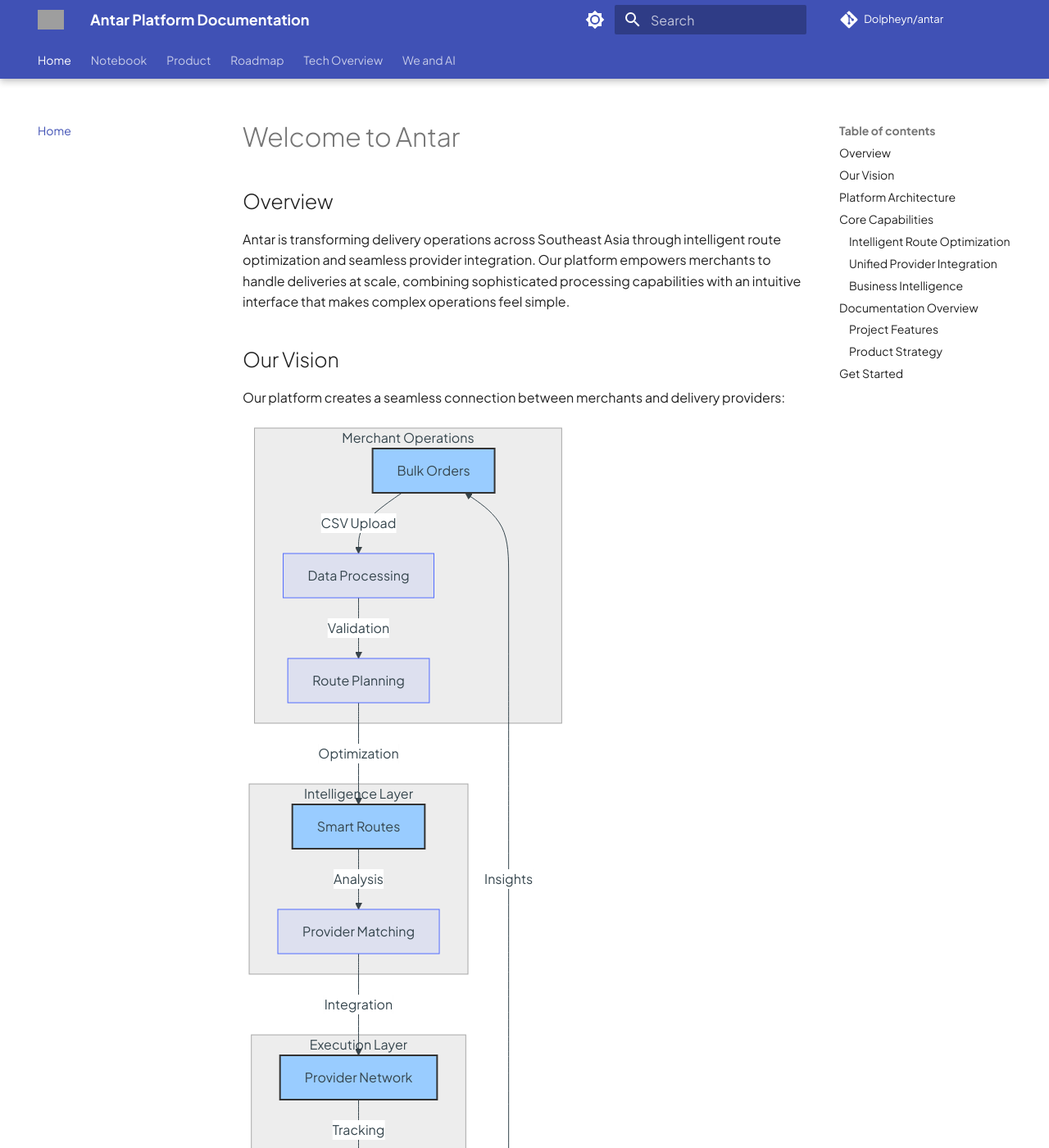
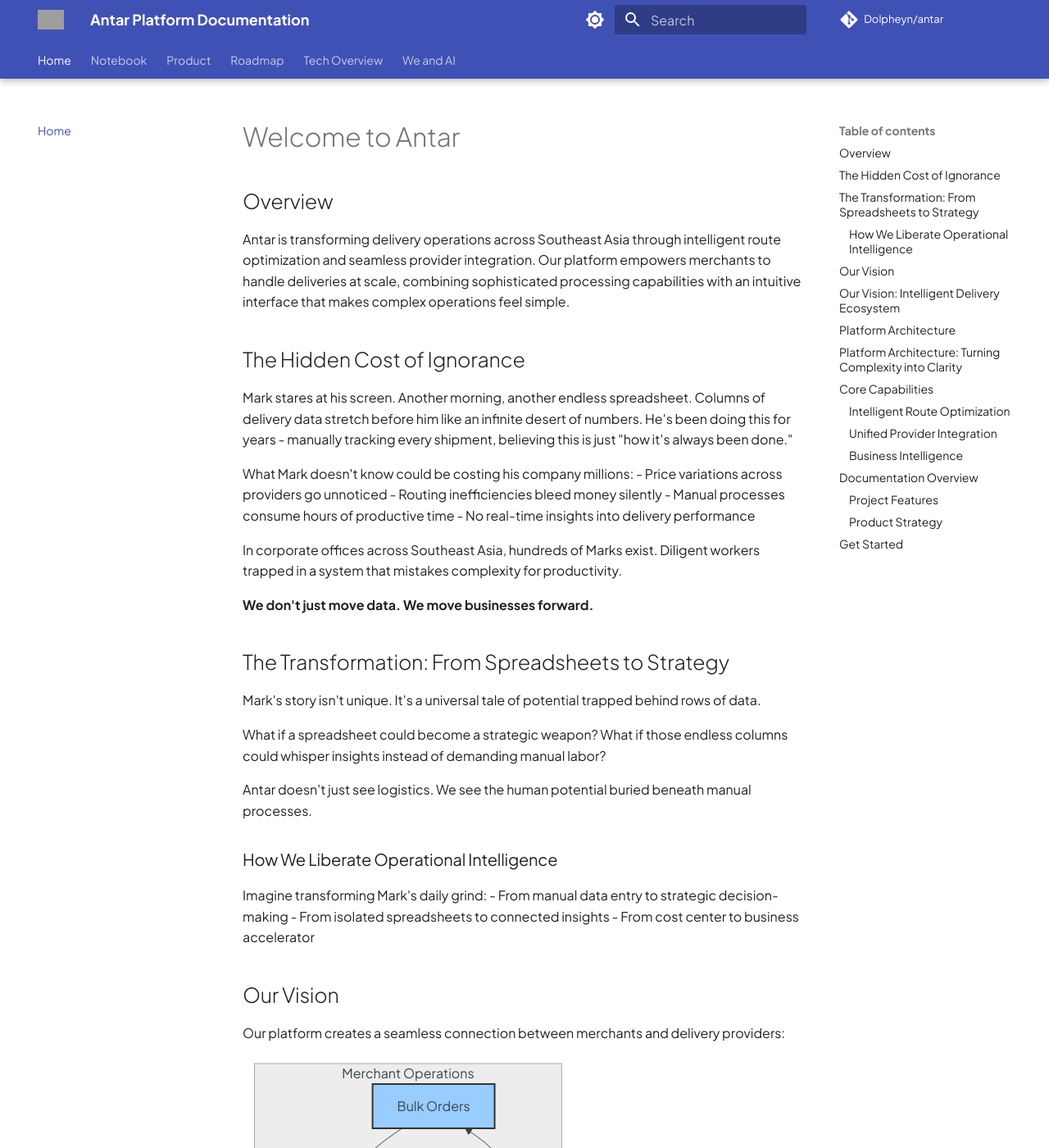
Before and after one commit to Dolpheyn/antar, an MkDocs documentation site: the page built from docs/index.md, in a window 1280 px wide and 1400 px high. Shown: the whole window at 82% size. Built offline with MkDocs 1.6.1 and Material for MkDocs 9.7.7, drawn with Linux system fonts in a browser that asks for light colours; comment, search, counter and statistics services are not loaded; some of the changed text lies outside the part shown; grey boxes are pictures that could not be loaded.

Commit message:
docs(index): enhance narrative with human-centric value proposition
- Add storytelling section about operational challenges
- Introduce narrative bridge between problem and solution
- Simplify technical diagrams
- Maintain emotional and strategic tone

````diff
--- a/docs/index.md
+++ b/docs/index.md
@@ -2,6 +2,35 @@
 
 ## Overview
 Antar is transforming delivery operations across Southeast Asia through intelligent route optimization and seamless provider integration. Our platform empowers merchants to handle deliveries at scale, combining sophisticated processing capabilities with an intuitive interface that makes complex operations feel simple.
+
+## The Hidden Cost of Ignorance
+
+Mark stares at his screen. Another morning, another endless spreadsheet. Columns of delivery data stretch before him like an infinite desert of numbers. He's been doing this for years - manually tracking every shipment, believing this is just "how it's always been done."
+
+What Mark doesn't know could be costing his company millions:
+- Price variations across providers go unnoticed
+- Routing inefficiencies bleed money silently
+- Manual processes consume hours of productive time
+- No real-time insights into delivery performance
+
+In corporate offices across Southeast Asia, hundreds of Marks exist. Diligent workers trapped in a system that mistakes complexity for productivity.
+
+**We don't just move data. We move businesses forward.**
+
+## The Transformation: From Spreadsheets to Strategy
+
+Mark's story isn't unique. It's a universal tale of potential trapped behind rows of data.
+
+What if a spreadsheet could become a strategic weapon? What if those endless columns could whisper insights instead of demanding manual labor?
+
+Antar doesn't just see logistics. We see the human potential buried beneath manual processes.
+
+### How We Liberate Operational Intelligence
+
+Imagine transforming Mark's daily grind:
+- From manual data entry to strategic decision-making
+- From isolated spreadsheets to connected insights
+- From cost center to business accelerator
 
 ## Our Vision
 
@@ -33,6 +62,17 @@
     style H fill:#9cf,stroke:#333,stroke-width:2px
 ```
 
+## Our Vision: Intelligent Delivery Ecosystem
+
+Our platform creates a seamless connection between human potential and technological innovation:
+
+```mermaid
+graph TD
+    A[Manual Processes] -->|Antar Intelligence| B[Strategic Insights]
+    B -->|Optimization| C[Efficient Delivery]
+    C -->|Continuous Learning| A
+```
+
 ## Platform Architecture
 
 Our system is built on three core layers that work together seamlessly:
@@ -61,6 +101,21 @@
     style D fill:#f96,stroke:#333,stroke-width:2px
     style G fill:#f96,stroke:#333,stroke-width:2px
 ```
+
+## Platform Architecture: Turning Complexity into Clarity
+
+Our system breaks down operational barriers:
+
+```mermaid
+graph LR
+    A[Human Expertise] --> B[Smart Technology]
+    B --> C[Business Growth]
+```
+
+Key Transformations:
+- Data becomes strategy
+- Complexity yields to simplicity
+- Manual work transforms into strategic thinking
 
 ## Core Capabilities
 
````
Also changed, not shown: docs/notebook/ai-workspace/2024-12-25/why-we-exists.md (added, +43 -0 lines).
